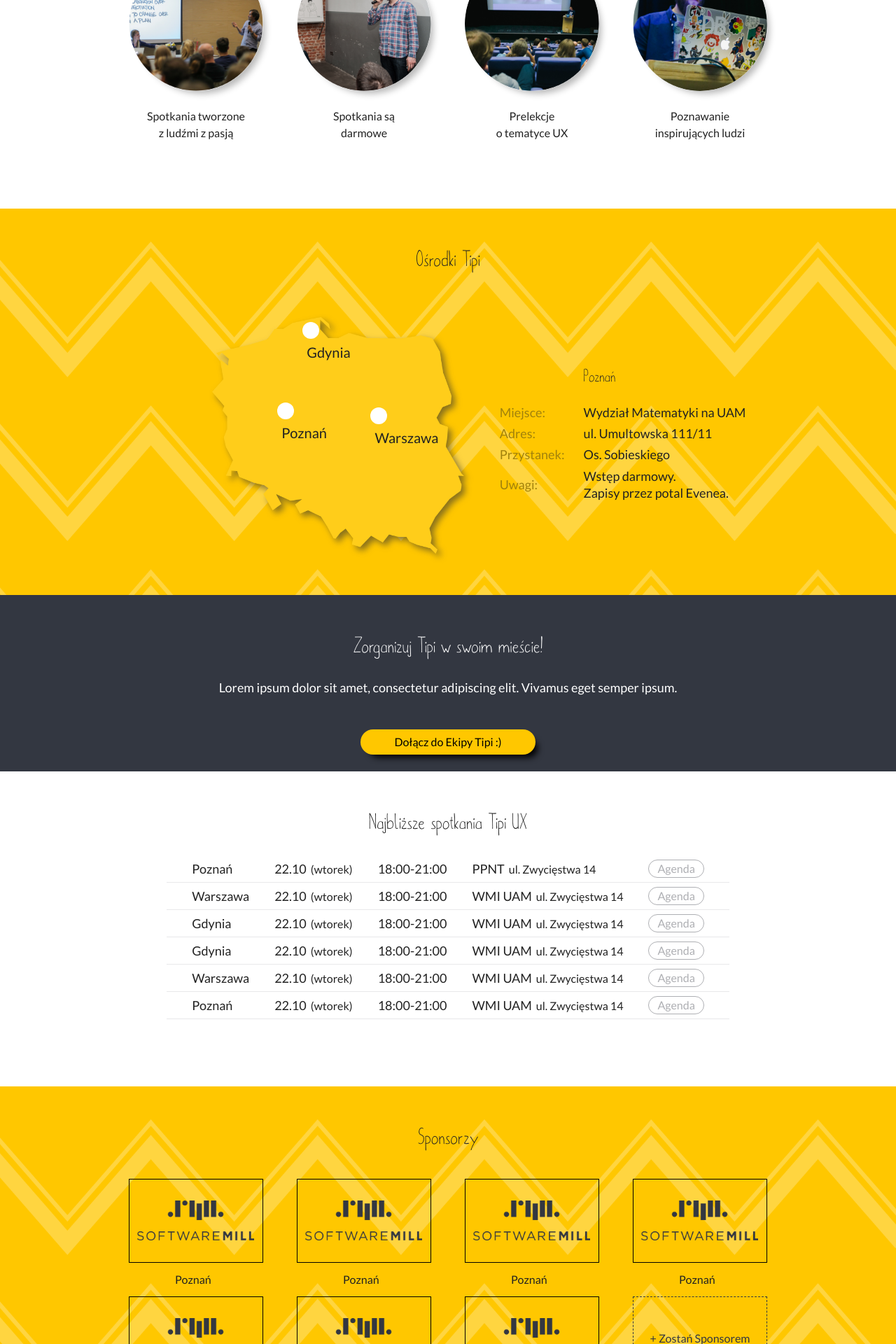
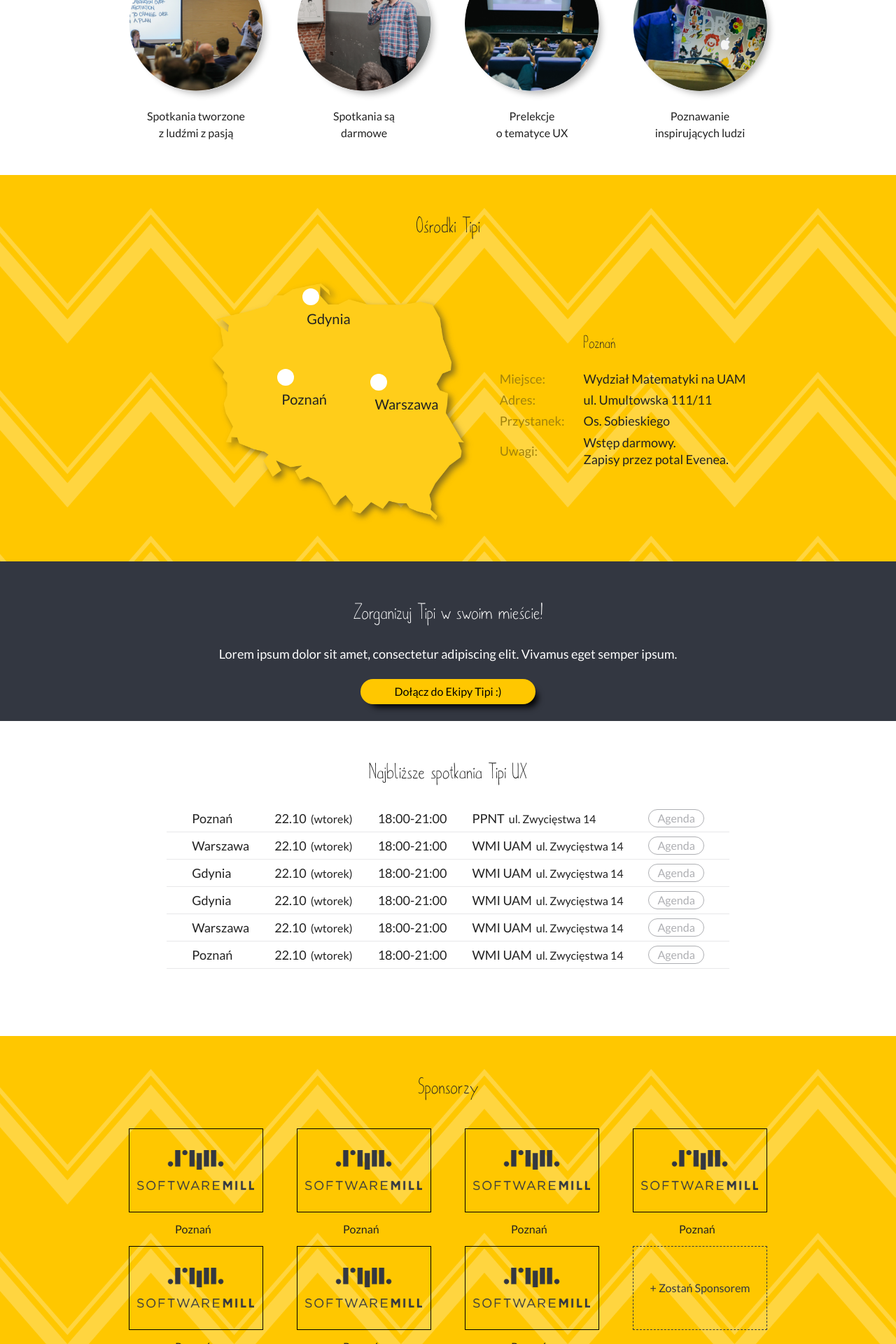
Before and after one commit to sealcode/tipi-ux-website, a Jekyll site: the page built from index.html, in a window 1280 px wide. Shown: the part 902-2822 px from the top of the page at 70% size. Built offline with Jekyll 4.4.1, drawn with Linux system fonts in a browser that asks for light colours; nearby versions of some CDN libraries.

Commit message:
Fix styles

```diff
--- a/css/index-style.css
+++ b/css/index-style.css
@@ -109,7 +109,6 @@
 	.section-two {
 		background-color: #fff;
 		text-align: center;
-		min-height: 25rem;
 		margin: 0 auto;
 		text-align: center;
 		max-width: 100rem;
@@ -178,6 +177,7 @@
 	}
 
 	.map {
+		position: relative;
 		background-image: url('/pictures/polska_mapa.png');
 		background-size: contain;
 		height: 15rem;
@@ -394,17 +394,16 @@
 /* Sponsors and partners */
 
 	.sponsors {
-		min-height: 22rem;
 		max-width: 100rem;
 		margin: 0 auto;
 		background-image: url('/pictures/backgound.png');
 		background-size: cover;
 		z-index: 3;
 		position: relative;
+		padding-bottom: 1rem;
 	}
 
 	.partners {
-		min-height: 14rem;
 		max-width: 100rem;
 		margin: 0 auto;
 		text-align: center;
@@ -453,7 +452,11 @@
 	}
 
 	.be-sponsor-partner {
-		margin: 0;
+		margin: 0!important;
+		display: flex;
+		flex-flow: row;
+		align-items: center;
+		padding: 0;
 	}
 
 	label {
@@ -493,7 +496,6 @@
 	.be-sponsor-partner {
 		border-style: dashed;
 		border-color: #333741;
-		padding: 1rem 0.5rem;
 		text-align: center;
 		font-size: 0.666667rem;
 		display: block;
@@ -508,6 +510,10 @@
 		color: #000;
 	}
 
+
+.content-four.section-content {
+	margin-bottom: 1rem;
+}
 
 /*responsive*/
 
@@ -534,10 +540,6 @@
 		min-width: 0;
 		justify-content: center;
 	}
-
-	/*.section-three{
-		height: 32rem;
-	}*/
 
 	.map-info{
 		width: auto;
@@ -592,12 +594,6 @@
 
 	.menu-nav-element{
 		margin-top: 4rem !important;
-	}
-}
-
-@media all and (max-width: 720px){
-	.section-three{
-		height: 32rem;
 	}
 }
 
@@ -679,10 +675,6 @@
 	.social-media-list{
 		margin: 0 !important;
 		margin-top: 1rem !important;
-	}
-
-	.be-sponsor-partner{
-		margin-bottom: 3rem !important;
 	}
 }
 
@@ -966,12 +958,6 @@
 	}
 }
 
-@media all and (max-width: 600px) and (min-width: 474px){
-	.be-sponsor-partner{
-		margin-bottom: 3rem !important;
-	}
-}
-
 .city-link > p{
 	font-size: 0.833333333rem;
 }
@@ -990,3 +976,15 @@
 		width: 10rem;
 	}
 }
+
+
+@media (max-width: 58rem){
+	.logos > * {
+		flex-basis: 6rem !important;
+	}
+
+	.logo, .logo:hover, .partners-link, .join-link, .be-sponsor-partner, .logo-p{
+		width: 5rem;
+		height: 3rem;
+	}
+}
--- a/index.html
+++ b/index.html
@@ -241,6 +241,9 @@
 			<div class="logo-p" id="partners-sealcode"></div>
 			<div class="logo-p" id="partners-1"></div>
 			<div class="logo-p" id="partners-1"></div>
+			<div class="logo-p" id="partners-1"></div>
+			<div class="logo-p" id="partners-1"></div>
+			<div class="logo-p" id="partners-1"></div>
 			<a class="join-link partners-link scroll-link" href="#contact"><button class="be-sponsor-partner">+ Zostań Partnerem</button></a>
 		</div>
 	</div>
```
